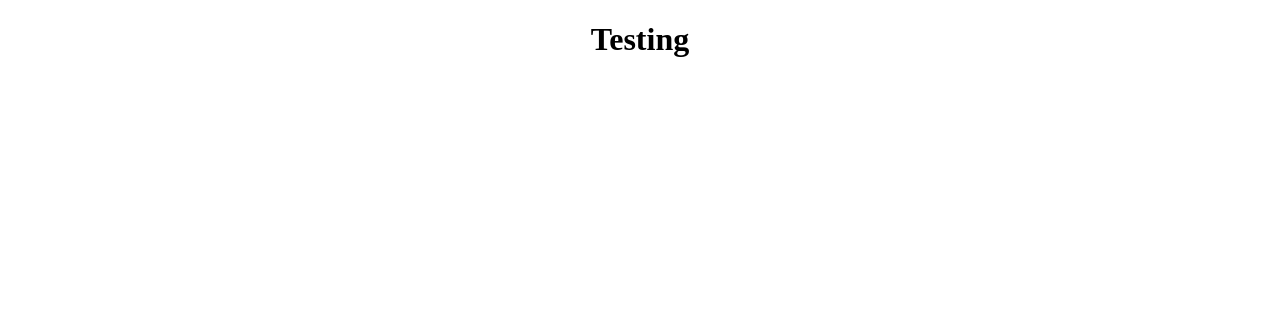
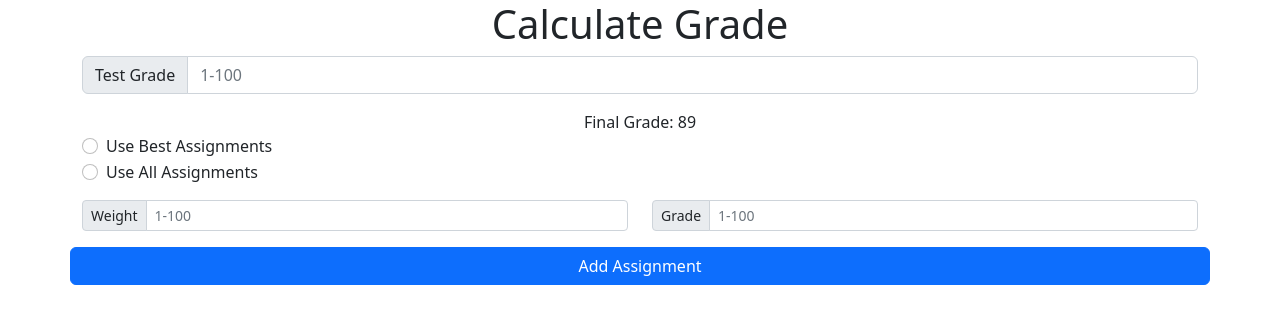
Before and after one commit to mygrade/mygrade.github.io, a React (Create React App) app: page / in a window 1280 px wide. Shown: the top 324 px of the page. Built offline with nearby package versions, Linux system fonts and the light colour scheme.

Commit message:
Created Basic UI

```diff
--- a/package.json
+++ b/package.json
@@ -6,7 +6,9 @@
     "@testing-library/jest-dom": "^5.16.5",
     "@testing-library/react": "^13.4.0",
     "@testing-library/user-event": "^13.5.0",
+    "bootstrap": "^5.2.3",
     "react": "^18.2.0",
+    "react-bootstrap": "^2.7.2",
     "react-dom": "^18.2.0",
     "react-scripts": "5.0.1",
     "web-vitals": "^2.1.4"
--- a/src/App.js
+++ b/src/App.js
@@ -1,9 +1,68 @@
-import './App.css';
+import 'bootstrap/dist/css/bootstrap.css';
+import Assignment from "./Assignment";
+import Button from 'react-bootstrap/Button';
+import Form from 'react-bootstrap/Form';
+import InputGroup from 'react-bootstrap/InputGroup';
 
 function App() {
   return (
     <div className="App">
-      <h1>Testing</h1>
+      <div className="container">
+        <div className="row">
+
+          <h1 className="jumbotron text-center">Calculate Grade</h1>
+
+          {/* TEST GRADE INPUT */}
+
+          <InputGroup className="mb-3">
+            <InputGroup.Text id="test-grade">
+              Test Grade
+            </InputGroup.Text>
+            <Form.Control
+              aria-label="Test Grade"
+              aria-describedby="test-grade-input"
+              placeholder="1-100"
+              type="number"
+            />
+          </InputGroup>
+
+          {/* FINAL GRADE DISPLAY */}
+          <div class="text-center">
+            <label>Final Grade: </label> <label>89</label>
+          </div>
+
+          {/* RADIO BUTTONS */}
+          <Form>
+            <div className="mb-3">
+              <Form.Check
+                label="Use Best Assignments"
+                name="group1"
+                type="radio"
+                id={`inline-radio-1`}
+              />
+              <Form.Check
+                label="Use All Assignments"
+                name="group1"
+                type="radio"
+                id={`inline-radio-2`}
+              />
+            </div>
+          </Form>
+
+          {/* ASSIGNMENT INPUT AREA */}
+
+          <div id="assignmentsArea">
+            <Assignment/>
+          </div>
+
+
+          {/* ADD ASSIGNMENTS BUTTON */}
+          <Button variant="primary" type="submit">
+            Add Assignment
+          </Button>
+
+        </div>
+      </div>
     </div>
   );
 }
--- /dev/null
+++ b/src/Assignment.js
@@ -0,0 +1,40 @@
+import 'bootstrap/dist/css/bootstrap.css';
+import React from 'react'
+import Form from 'react-bootstrap/Form';
+import Row from 'react-bootstrap/Row';
+import Col from 'react-bootstrap/Col';
+import InputGroup from 'react-bootstrap/InputGroup'
+
+
+
+export default function Assignment(props) {
+  return (
+    <Form>
+      <Row>
+        <Col>
+          <InputGroup size="sm" className="mb-3">
+            <InputGroup.Text id="weight">Weight</InputGroup.Text>
+            <Form.Control
+              aria-label="Weight"
+              aria-describedby="assignment-weight"
+              type="number"
+              placeholder="1-100"
+            />
+          </InputGroup>
+        </Col>
+
+        <Col>
+          <InputGroup size="sm" className="mb-3">
+            <InputGroup.Text id="grade">Grade</InputGroup.Text>
+            <Form.Control
+              aria-label="Grade"
+              aria-describedby="assignment-grade"
+              type="number"
+              placeholder="1-100"
+            />
+          </InputGroup>
+        </Col>
+      </Row>
+    </Form>
+  )
+}
--- a/src/index.js
+++ b/src/index.js
@@ -4,7 +4,7 @@ import App from './App';
 
 const root = ReactDOM.createRoot(document.getElementById('root'));
 root.render(
-  <React.StrictMode>
-    <App />
-  </React.StrictMode>
+    <>
+      <App />
+    </>
 );
```
Also changed, not shown: 1 other file (tests, documents, lock files or other folders).
